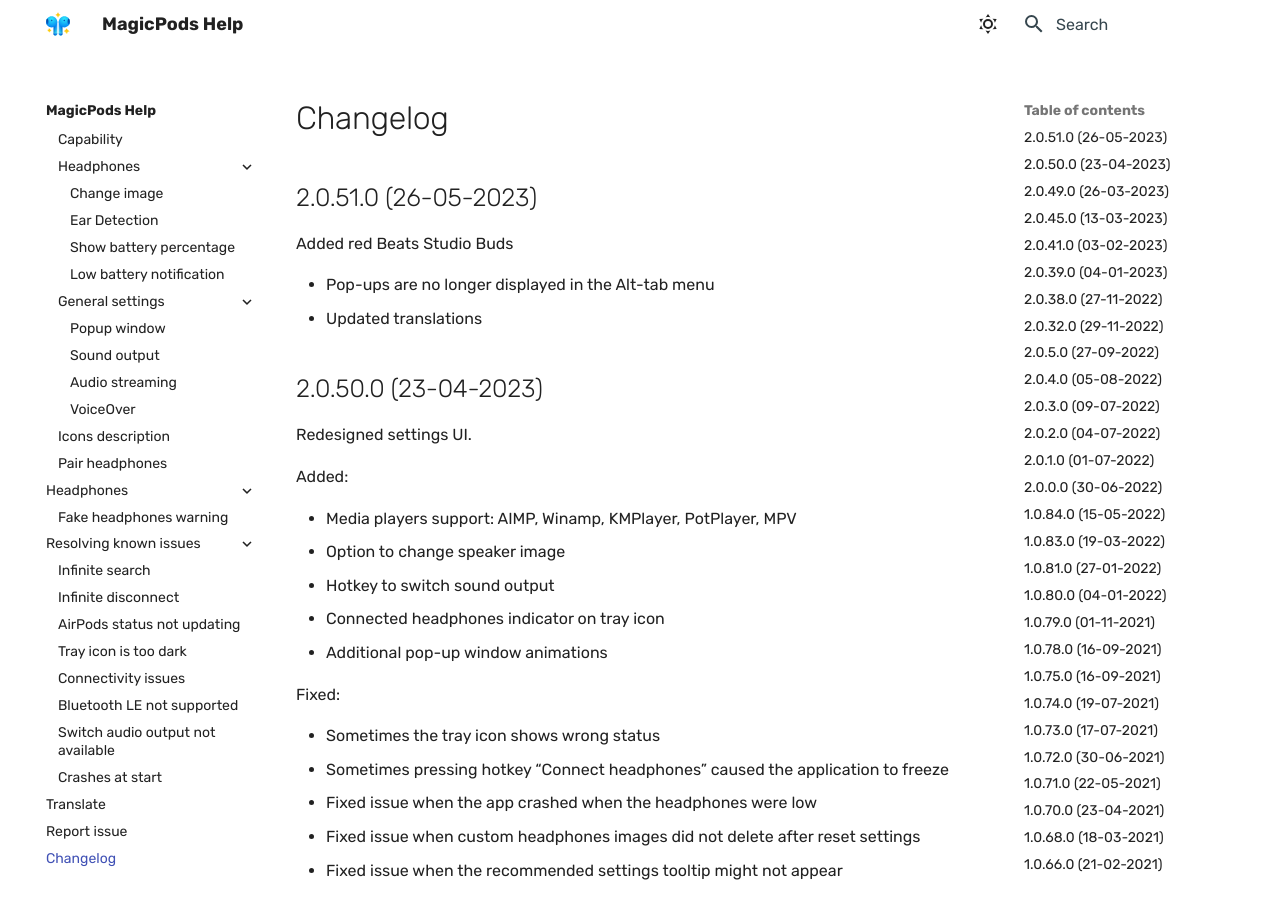
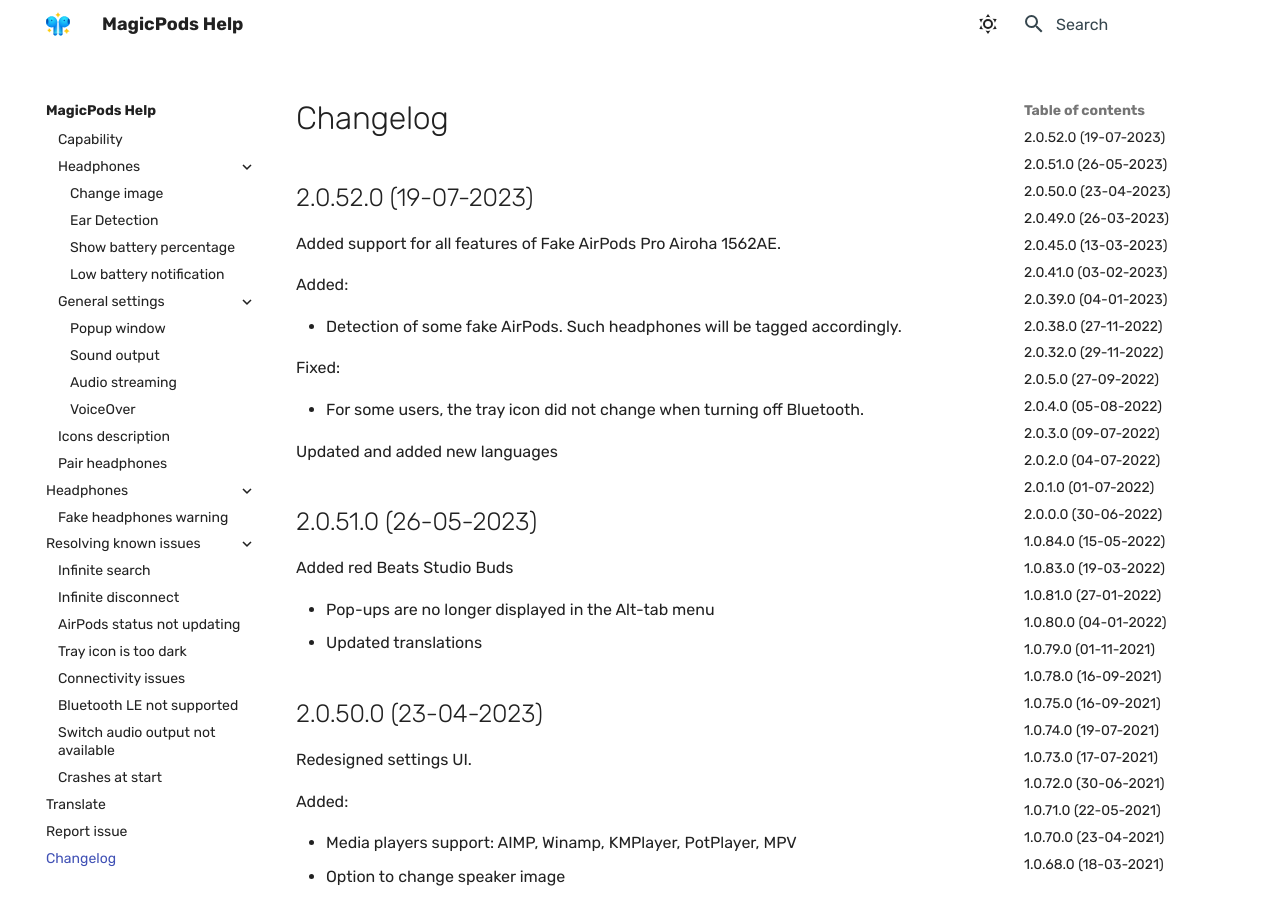
Before and after one commit to steam3d/help.magicpods.app, an MkDocs documentation site: the page built from docs/changelog.md, in a window 1280 px wide and 900 px high. Built offline with MkDocs 1.6.1 and Material for MkDocs 9.7.7, drawn with Linux system fonts in a browser that asks for light colours.

Commit message:
Update changelog.md

```diff
--- a/docs/changelog.md
+++ b/docs/changelog.md
@@ -1,3 +1,17 @@
+## 2.0.52.0 (19-07-2023)
+
+Added support for all features of Fake AirPods Pro Airoha 1562AE.
+
+Added:
+
+- Detection of some fake AirPods. Such headphones will be tagged accordingly.
+
+Fixed:
+
+- For some users, the tray icon did not change when turning off Bluetooth.
+
+Updated and added new languages
+
 ## 2.0.51.0 (26-05-2023)
 
 Added red Beats Studio Buds
```
